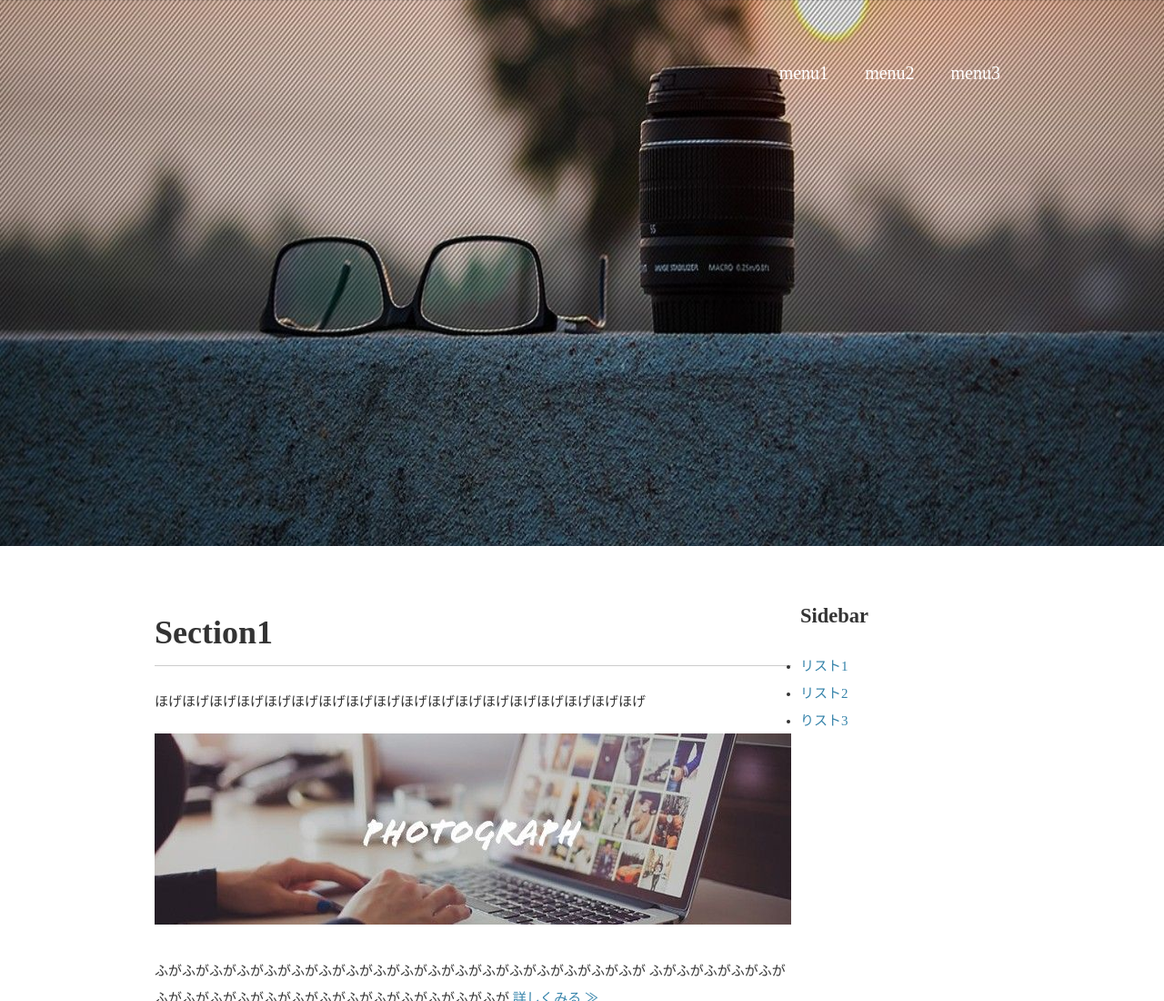
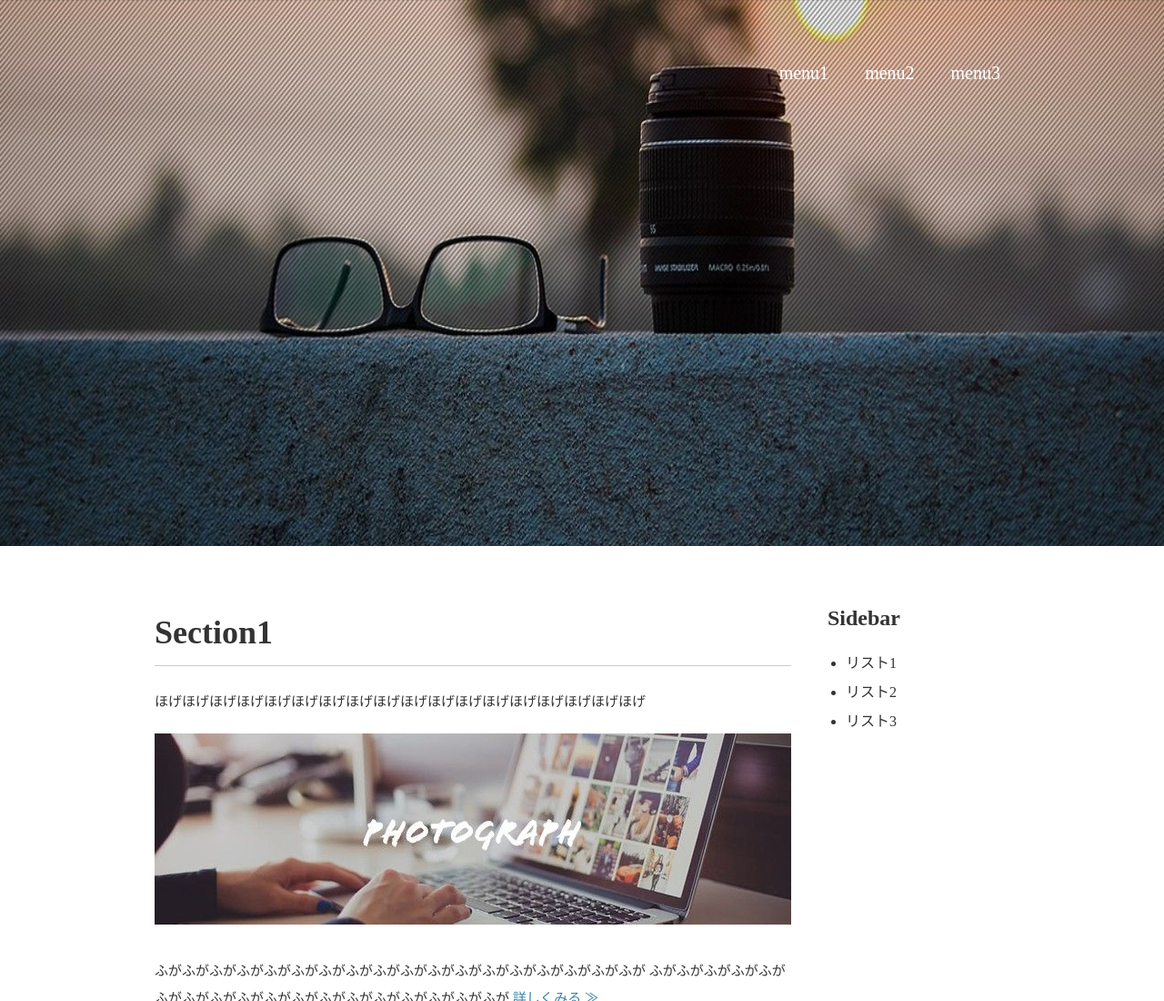
Before and after one commit to taretmch/html-scss-training, a website built with webpack: page index.html in a window 1280 px wide. Shown: the top 1100 px of the page at 91% size. Built offline with nearby package versions, Linux system fonts and the light colour scheme.

Commit message:
Define sidebar class

```diff
--- a/index.html
+++ b/index.html
@@ -50,16 +50,24 @@
           </section>
         </div>
       </div>
-      <aside class="sidebar">
-        <section>
-          <h2>Sidebar</h2>
-          <ul>
-            <li><a href="">リスト1</a></li>
-            <li><a href="">リスト2</a></li>
-            <li><a href="">りスト3</a></li>
-          </ul>
-        </section>
-      </aside>
+      <div class="sidebar-container">
+        <aside class="sidebar">
+          <section class="section">
+            <h2 class="section__title sidebar-section__title">Sidebar</h2>
+            <ul class="sidebar__list">
+              <li class="sidebar__list__item">
+                <a class="sidebar__list__link" href="">リスト1</a>
+              </li>
+              <li class="sidebar__list__item">
+                <a class="sidebar__list__link" href="">リスト2</a>
+              </li>
+              <li class="sidebar__list__item">
+                <a class="sidebar__list__link" href="">リスト3</a>
+              </li>
+            </ul>
+          </section>
+        </aside>
+      </div>
     </div>
   </div>
 
--- a/stylesheets/block/sidebar.scss
+++ b/stylesheets/block/sidebar.scss
@@ -1,4 +1,30 @@
-.sidebar {
+@import "./section.scss";
+@import "../setting/font.scss";
+@import "../setting/size.scss";
 
-  float: left;
+.sidebar-container {
+
+  font-family: $main-font-family, $sub-font-family;
+  margin:      0 $margin-size-tiny 0 $margin-size-very-large;
+  width:       200px;
+  float:       right;
+
+  .sidebar {
+
+    &-section__title {
+
+      margin-bottom: 10px;
+    }
+
+    &__list {
+
+      margin-left: $margin-size-medium;
+      font-size:   $sidebar-item-font-size;
+
+      &__link {
+
+        color: #333333;
+      }
+    }
+  }
 }
--- a/stylesheets/setting/font.scss
+++ b/stylesheets/setting/font.scss
@@ -3,8 +3,9 @@ $sub-font-family:  serif;
 
 // font size
 
-$h1-font-size: 36px;
-$h2-font-size: 24px;
+$h1-font-size:           36px;
+$h2-font-size:           24px;
+$sidebar-item-font-size: 16px;
 
 $font-size-minimum: 5px;
 $font-size-tiny:    10px;
```
Also changed, not shown: main.css.
